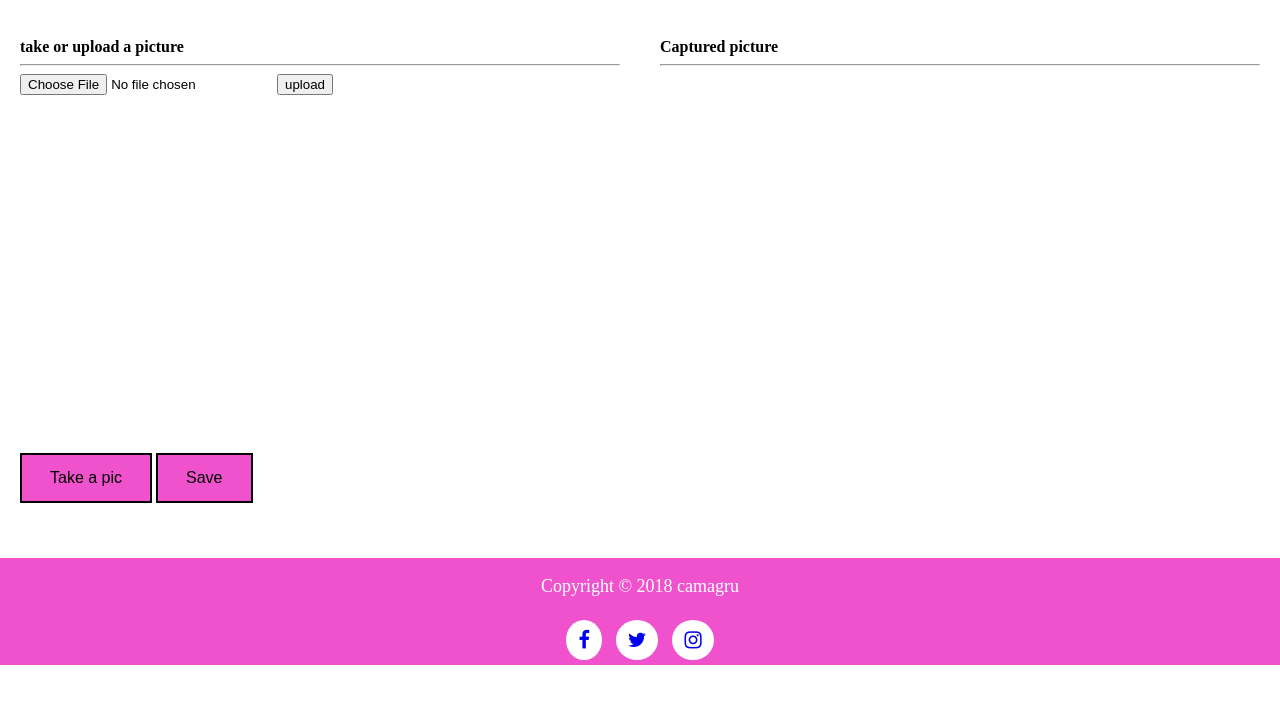
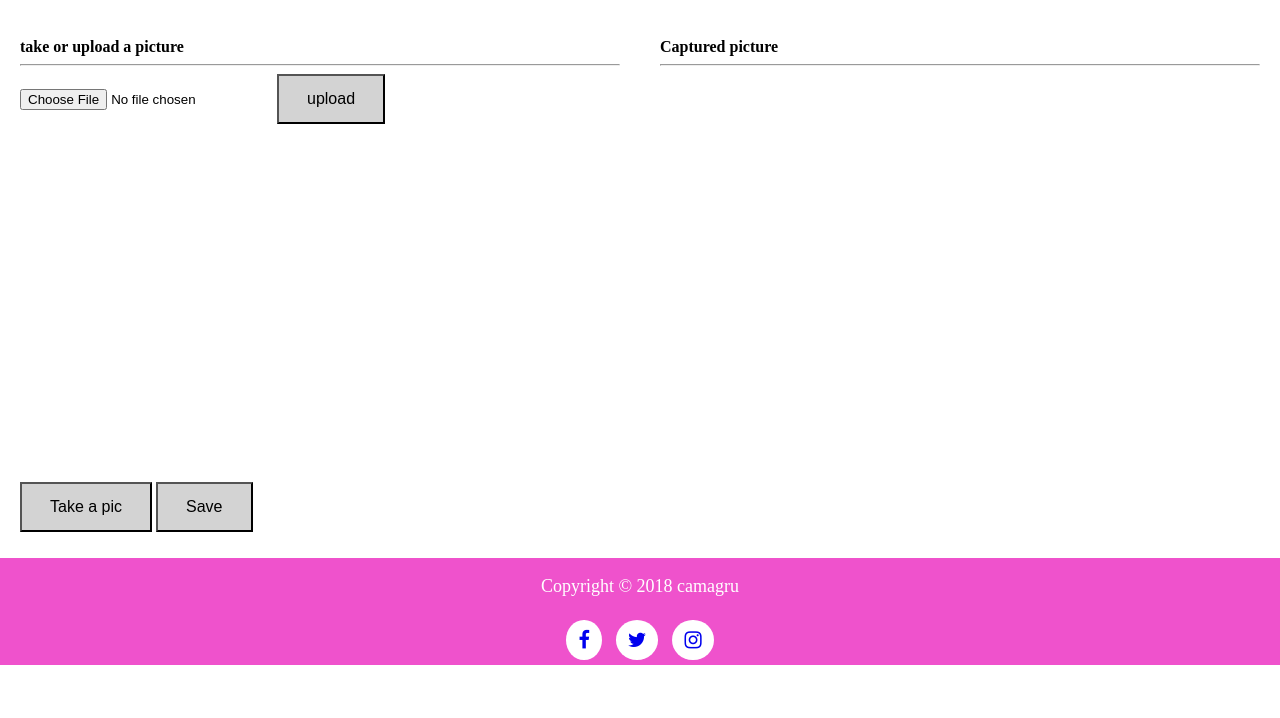
Before and after one commit to Nkebenyane/camagru, a PHP site: page /camagru/home.php in a window 1280 px wide. Shown: the part 89-807 px from the top of the page. Run offline with PHP 8.4, Linux system fonts and the light colour scheme; the visitor is signed in with stand-in values (Sample User, id 1); data that the repository does not hold is empty.

Commit message:
index page

```diff
--- a/gallery.php
+++ b/gallery.php
@@ -75,7 +75,6 @@ while ($row=$imgquery->fetch(PDO::FETCH_ASSOC)){
     <meta name="viewport" content="width=device-width, initial-scale=1">
     <meta http-equiv="X-UA-Compatible" content="ie=edge">
     <meta charset="utf-8">
-  <meta name="viewport" content="width=device-width, initial-scale=1">
   <link rel="stylesheet" href="https://maxcdn.bootstrapcdn.com/bootstrap/3.4.1/css/bootstrap.min.css">
   <script src="https://ajax.googleapis.com/ajax/libs/jquery/3.5.1/jquery.min.js"></script>
   <script src="https://maxcdn.bootstrapcdn.com/bootstrap/3.4.1/js/bootstrap.min.js"></script>
--- a/home.php
+++ b/home.php
@@ -33,18 +33,18 @@
 <meta charset="UTF-8">
 <meta name="viewport" content="width=device-width, initial-scale=1.0">
 <meta http-equiv="X-UA-Compatible" content="ie=edge">
+
 <title>Home</title>
 <head>
 
     <style>
 
         .btn {
-            border: 2px solid black;
-            background-color: #EF52CC;
+            background-color: lightgray;
             color: black;
             padding: 14px 28px;
             font-size: 16px;
-            cursor: pointer;
+            /* cursor: pointer; */
             /* color: #EF52CC; */
         }
         .row{
@@ -108,10 +108,10 @@
       border: solid #ccc 4px;
     }
 
-    .hovered {
+    /* .hovered {
         background: #f4f4f4;
         border-style: dashed;
-    }
+    } */
 
     .invisible{
         display: none;
@@ -127,8 +127,8 @@
         <strong>take or upload a picture</strong>
         <hr/>
         <form method="post" enctype="multipart/form-data">
-            <input type="file" name="profile" id="try_this" class="form-control" onchange="showImage.call(this)" accept=*/image>
-            <button type="submit" name="btn-add">upload</button>
+            <input type="file" name="profile" id="try_this" class="" onchange="showImage.call(this)" accept=*/image>
+            <button class="btn" type="submit" name="btn-add">upload</button>
         </form>
             <script>
                 function showImage()
--- a/index.php
+++ b/index.php
@@ -119,6 +119,7 @@ while ($row=$imgquery->fetch(PDO::FETCH_ASSOC)){
     <div class="container">
         <div class="row">
 
+
             <?php foreach($pictures as $img):?>
                 <div class="col-md-3">
                     <div class="thumbnail">
```
Also changed, not shown: config/db_conn.php (line endings or trailing spaces).
